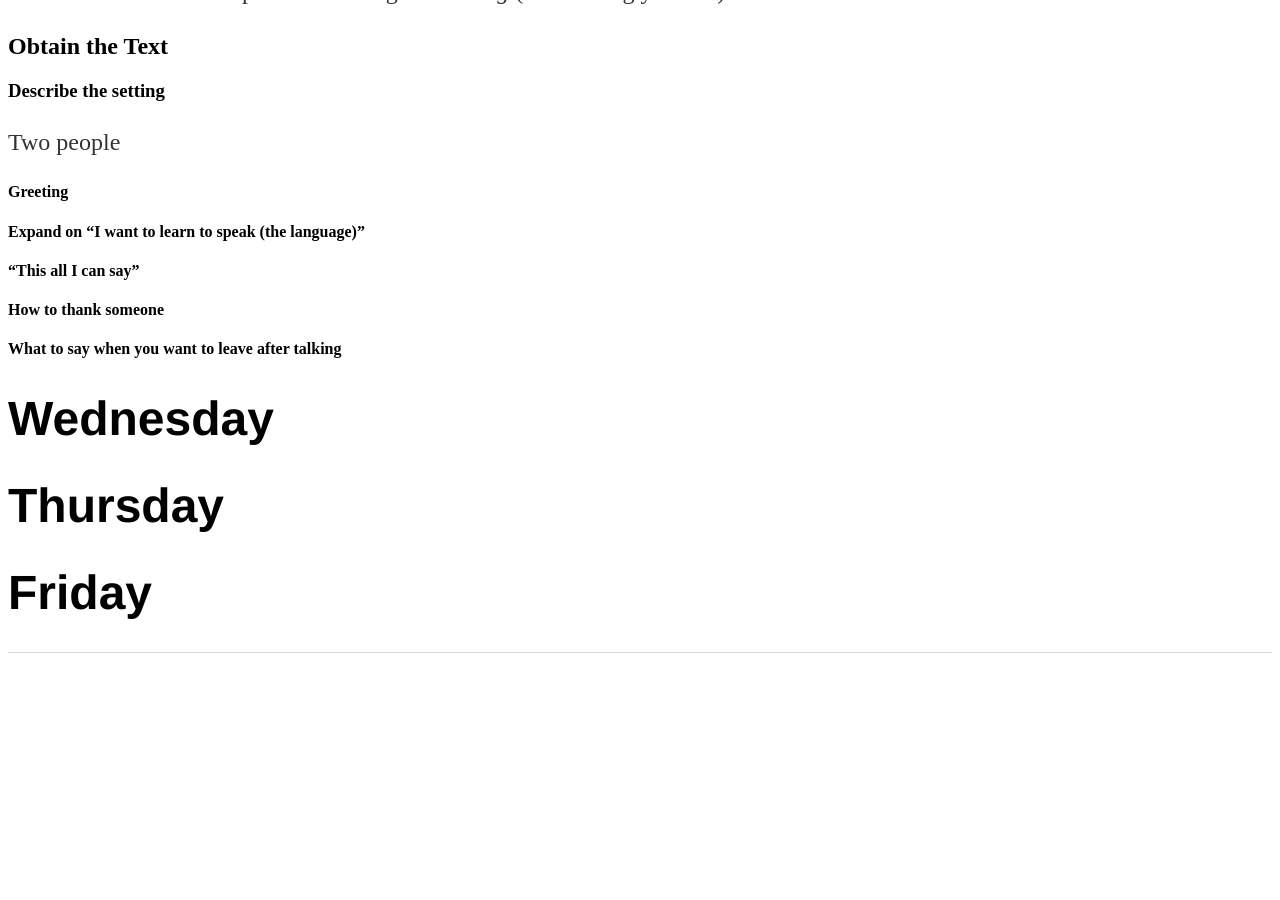
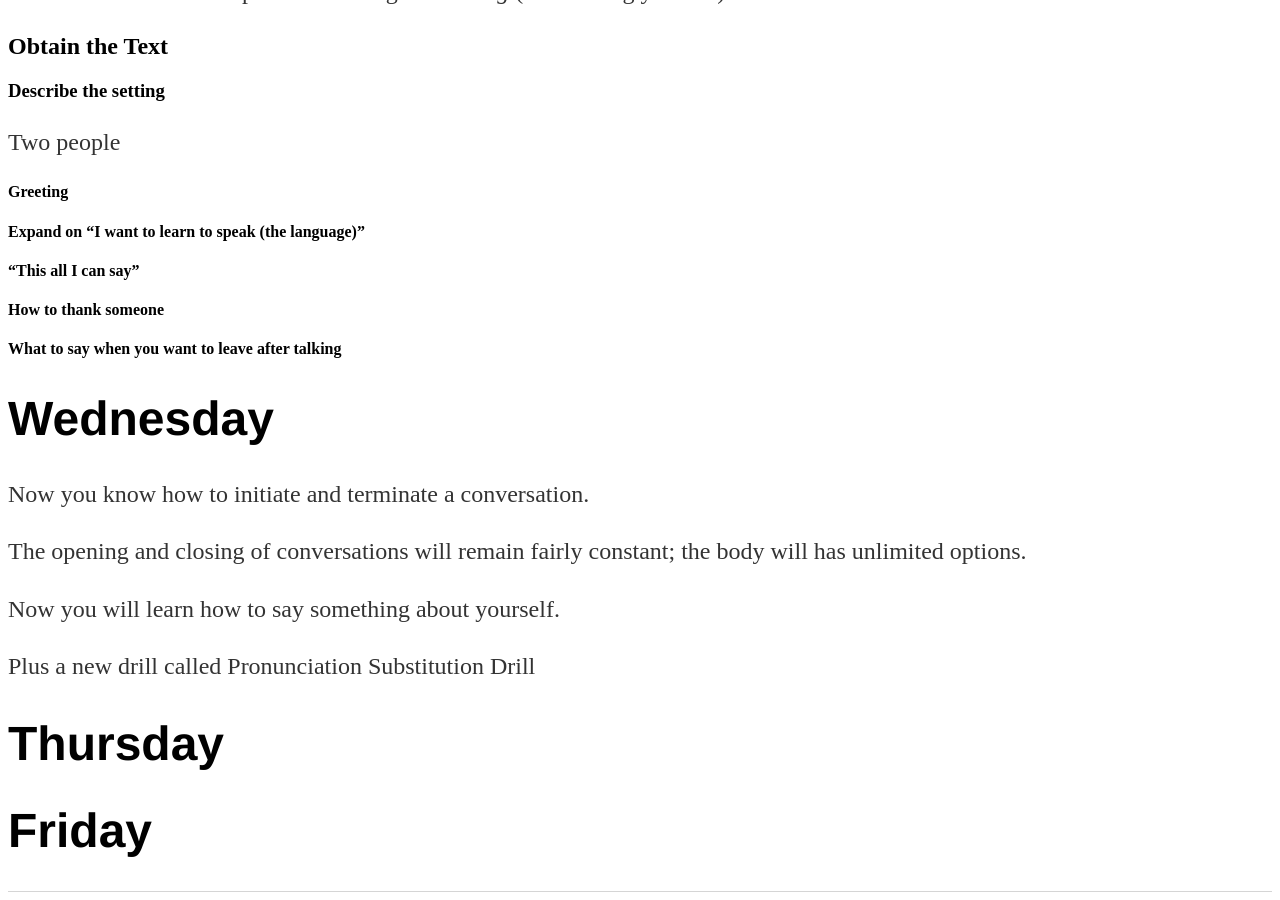
Before and after one commit to nczempin/ll, a Jekyll site: the page built from index.md, in a window 1280 px wide and 900 px high, scrolled down 3677 px. Built offline with Jekyll 4.4.1, drawn with Linux system fonts in a browser that asks for light colours; before the commit the page ends 4338 px from its top, so only the background shows below that.

Commit message:
Update index.md

```diff
--- a/index.md
+++ b/index.md
@@ -148,5 +148,13 @@ Two people
 #### What to say when you want to leave after talking
 
 # Wednesday
+Now you know how to initiate and terminate a conversation.
+
+The opening and closing of conversations will remain fairly constant; the body will has unlimited options.
+
+Now you will learn how to say something about yourself.
+
+Plus a new drill called Pronunciation Substitution Drill
+
 # Thursday
 # Friday
```
